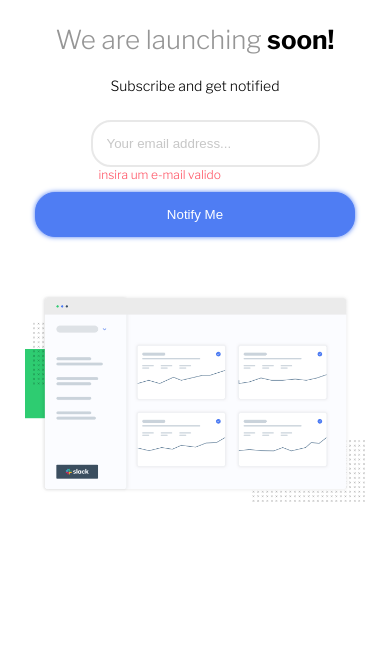
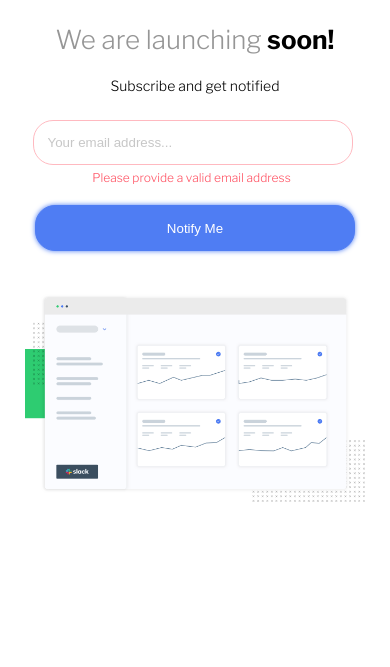
Before and after one commit to GersonADS/Ping-coming-soon-page-master, a plain HTML site: page index.html in a window 390 px wide. Both pictures are taken after a click on the button "Notify Me". Shown: the part 98-765 px from the top of the page. Drawn offline with nearby package versions, Linux system fonts and the light colour scheme.

Commit message:
terminado

```diff
--- a/index.html
+++ b/index.html
@@ -59,7 +59,6 @@
 
             <input type="email" name="email" id="_email" class="camps" placeholder="Your email address...">
             <p id="alert">
-              Insira um e-mail válido
             </p>
 
           </div>
--- a/src/css/responsive.css
+++ b/src/css/responsive.css
@@ -1,6 +1,5 @@
-@media (max-width: 665px){
-
-    .main{
+@media (max-width: 665px) {
+  .main {
     width: 350px;
   }
 
@@ -8,59 +7,72 @@
     font-size: 1.3rem;
   }
   .main .message p {
-        font-size: .7rem;
+    font-size: 0.7rem;
   }
 
-    .inputs{
+  .inputs {
     display: flex;
     flex-direction: column;
-        align-items:center;
-        width:100%;
+    align-items: center;
+    width: 100%;
+  }
+  .confirmation {
+    position: relative;
+    margin-left: -25px;
+    width: 100%;
+    margin-bottom: 10px;
   }
 
-    .main #_email{
-        width:100%;
+  .confirmation p {
+    text-align: center;
+    margin-top: 5px;
+  }
+
+  .alert {
+    position: absolute;
+  }
+
+  .main #_email {
+    width: 100%;
     margin-left: 10px;
   }
 
-    .imagem{
+  .imagem {
     margin-left: -20px;
     margin-top: 5rem;
     width: 395px;
   }
 
-    /*arrumar tamanho dos botões*/
-    .btn{
-        margin-top: .5rem;
+  .btn {
+    margin-top: 0.5rem;
     width: 100%;
   }
   .icons {
     margin-top: 3rem;
-        margin-bottom: .9rem;
+    margin-bottom: 0.9rem;
   }
 
-    .attribution{
-        margin-top: .1rem;
+  .attribution {
+    margin-top: 0.1rem;
   }
 
-    .attribution a{
-        font-size: .5rem;
+  .attribution a {
+    font-size: 0.5rem;
+  }
 }
 
-}
-
-@media (max-width: 400px){
-    .main{
+@media (max-width: 400px) {
+  .main {
     width: 320px;
   }
 
-    .imagem{
+  .imagem {
     margin-left: -10px;
     margin-top: 5rem;
     width: 340px;
   }
 
-    .icons{
+  .icons {
     margin-top: 5rem;
   }
 }
--- a/src/css/style.css
+++ b/src/css/style.css
@@ -55,12 +55,13 @@ html{
 }
 
 .confirmation p {
+    margin-top: 5px;
     margin-left: .9rem;
 }
 
 .main #_email {
     opacity: .4;
-    border: 2px solid hsl(0, 0%, 78%);
+    border: 1px solid hsl(0, 0%, 78%);
     padding: .7rem;
     border-radius: 1rem;
     width: 430px;
@@ -68,13 +69,13 @@ html{
     left: 5px;
 }
 
-
 .btn {
     width: 8.5rem;
+    height: 2.3rem;
     padding: .7rem;
-    background-color: hsl(223, 87%, 63%);
     color: white;
     font-weight: 400;
+    background-color: hsl(223, 87%, 63%);
     border: 1px solid hsl(223, 87%, 63%);
     box-shadow: 0 0 5px hsl(223, 87%, 63%);
     border-radius: 1rem;
--- a/src/js/javascript.js
+++ b/src/js/javascript.js
@@ -9,11 +9,20 @@ let RegExp_ = new RegExp('^[A-Z a-z 0-9]{5,10}[@]+[a-z]{4,}.[a-z]{2,3}$');
 
 $Button.addEventListener('click',()=>{
 
+    let $Alert = document.getElementById("alert");
+    $Alert.style.color = '';
+    $Alert.innerText =''
+
     let Emails = RegExp_.test($Email.value);
 
-    console.log(Emails)
-    let $Alert = document.getElementById("alert");
-    $Alert.innerText  = "insira um e-mail valido";
+    if(Emails === false){
+    $Email.style.border = '1px solid hsl(354, 100%, 66%) '
+    $Alert.innerText  = "Please provide a valid email address";
     $Alert.style.color = 'hsl(354, 100%, 66%)';
+    }
+    else
+    {
+        $Email.style.border = '1px solid hsl(0, 0%, 78%)'
+    }
 
 });
```
Lines whose indentation alone changed are shown as unchanged.
